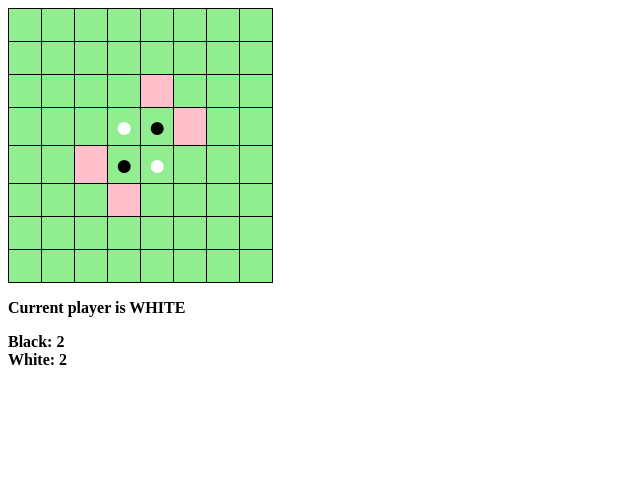
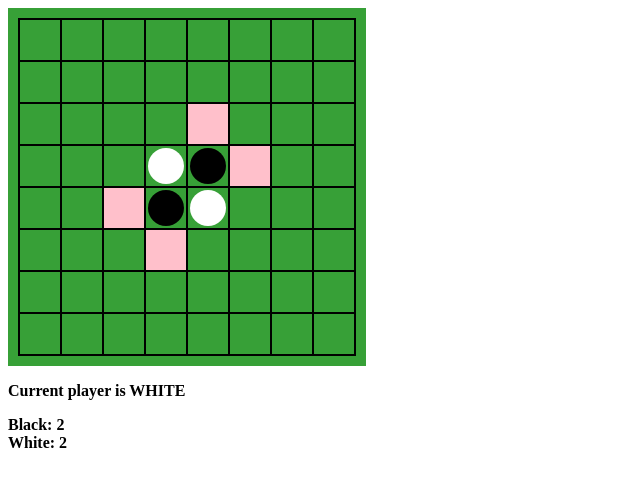
Before and after one commit to foolish-pine/react-othello, a React (Create React App) app: page / in a window 1280 px wide. Shown: the top 486 px of the page, without its empty margins (0-640 px from the left). Built offline with nearby package versions, Linux system fonts and the light colour scheme; what emotion-reset would draw is missing.

Commit message:
[fix] ボードと石のデザインを修正

```diff
--- a/src/components/Board.tsx
+++ b/src/components/Board.tsx
@@ -16,15 +16,27 @@ export const Board: VFC<Props> = ({
   squaresSelectableStatus,
 }) => {
   return (
-    <table
+    <div
       css={css`
-        border-collapse: collapse;
+        display: inline-block;
+        padding: 10px;
+        background-color: #37a037;
       `}
     >
-      <tbody>
+      <div
+        css={css`
+          border-collapse: collapse;
+          border: 1px solid #000000;
+        `}
+      >
         {boardStatus.map((row, i) => {
           return (
-            <tr key={i}>
+            <div
+              css={css`
+                display: flex;
+              `}
+              key={i}
+            >
               {row.map((squareStatus, j) => {
                 return squaresSelectableStatus[i][j] ? (
                   <Square
@@ -42,10 +54,10 @@ export const Board: VFC<Props> = ({
                   />
                 );
               })}
-            </tr>
+            </div>
           );
         })}
-      </tbody>
-    </table>
+      </div>
+    </div>
   );
 };
--- a/src/components/Square.tsx
+++ b/src/components/Square.tsx
@@ -15,22 +15,39 @@ export const Square: VFC<Props> = ({
   selectable,
 }) => {
   return (
-    <td
+    <div
       css={css`
-        width: 33px;
-        height: 33px;
-        padding-top: 2px;
+        width: 42px;
+        height: 42px;
         font-size: 30px;
         text-align: center;
-        ${squareStatus !== "" ? `color: ${squareStatus}` : ""};
         cursor: pointer;
         user-select: none;
-        background-color: ${selectable ? "pink" : "lightgreen"};
+        background-color: ${selectable ? "pink" : "#37A037"};
         border: 1px solid #000000;
       `}
       onClick={() => onClickSquare()}
     >
-      {squareStatus !== "" && "●"}
-    </td>
+      {squareStatus !== "" && (
+        <span
+          css={css`
+            display: flex;
+            align-items: center;
+            justify-content: center;
+            width: 100%;
+            height: 100%;
+
+            &::before {
+              display: block;
+              width: 90%;
+              height: 90%;
+              content: "";
+              background-color: ${squareStatus};
+              border-radius: 50%;
+            }
+          `}
+        ></span>
+      )}
+    </div>
   );
 };
```
